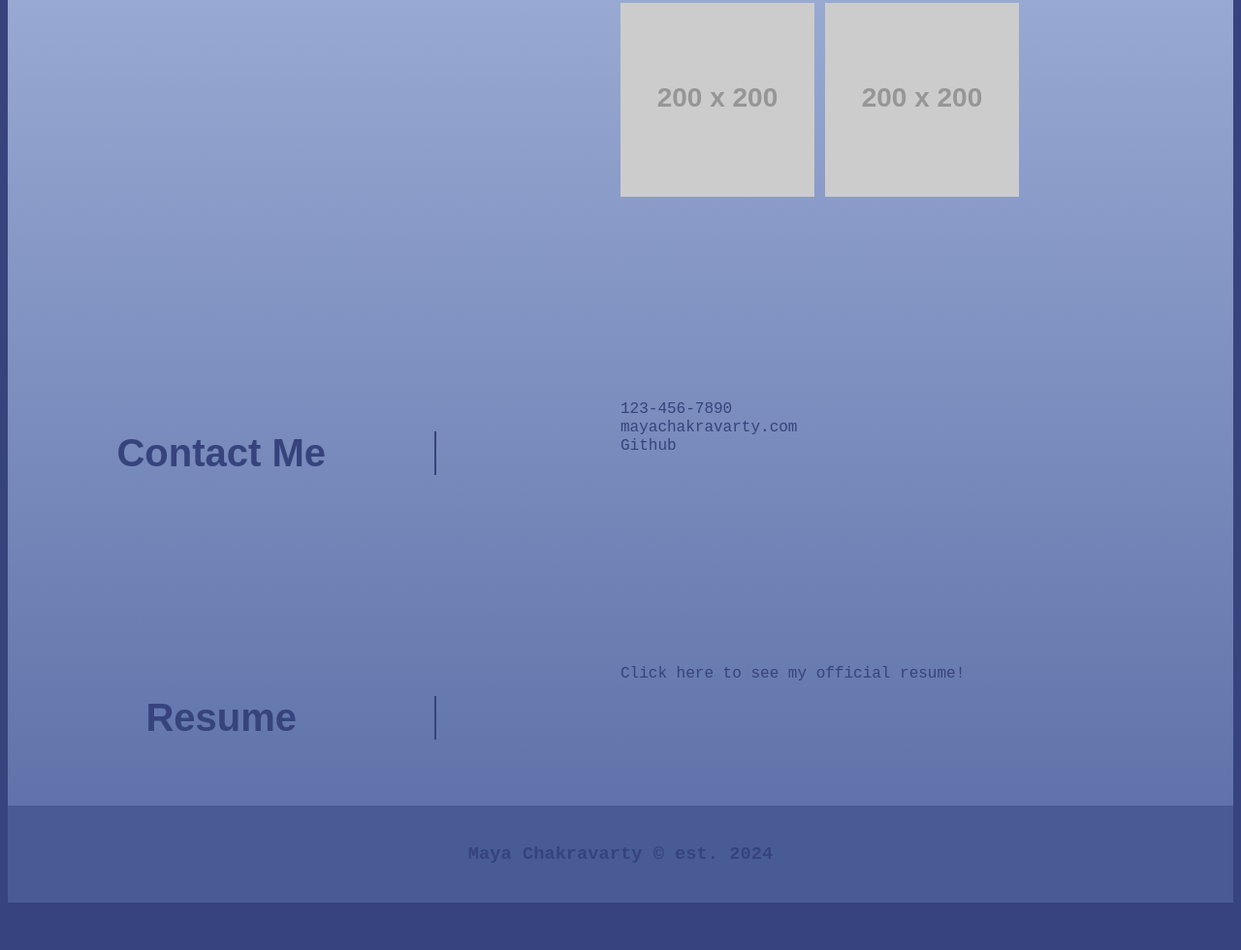
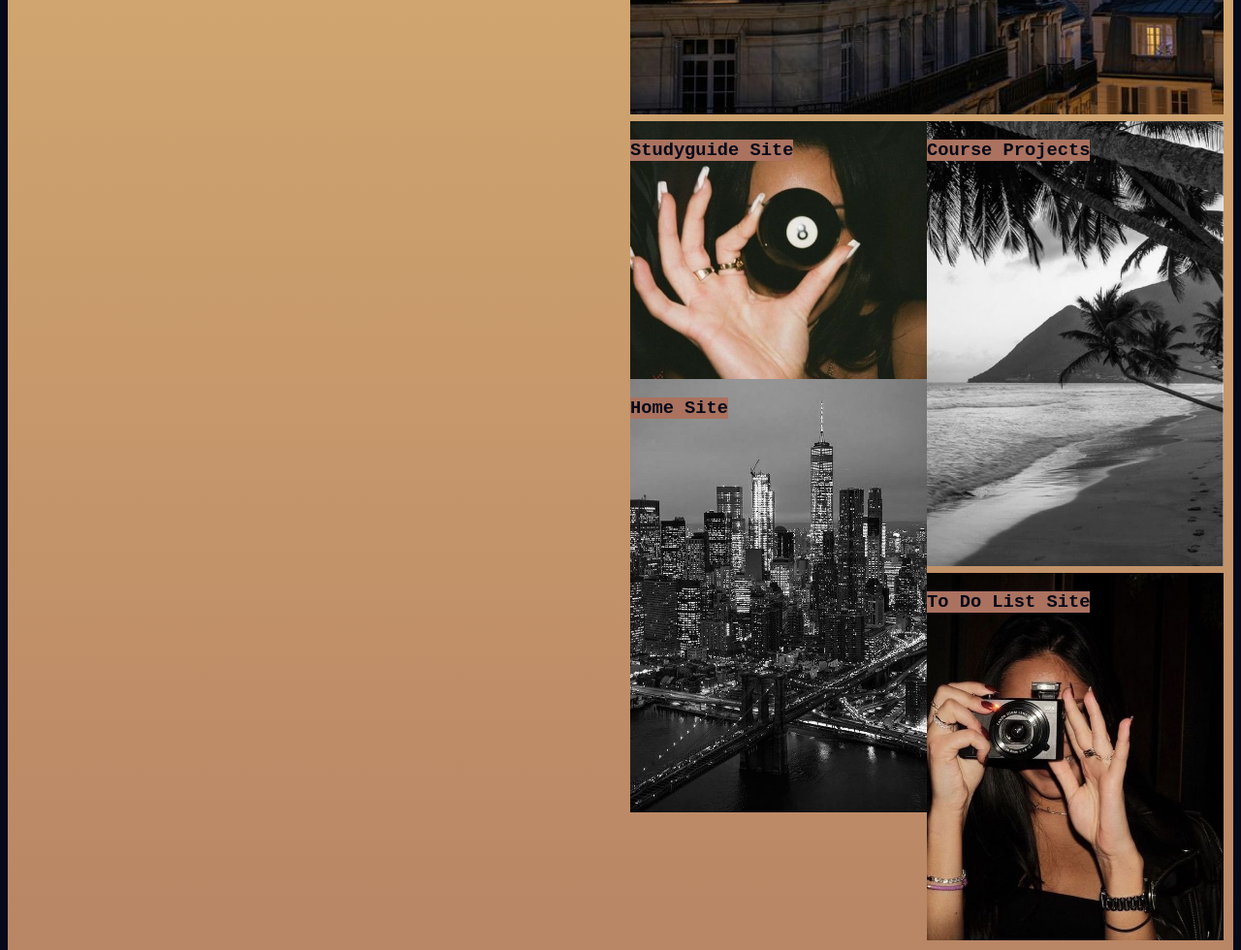
Before and after one commit to mayachakra/css-portfolio-hw2, a plain HTML site: page index.html in a window 1280 px wide. Shown: the part 1361-2341 px from the top of the page at 97% size. Before the commit the page ends 2300 px from the top, so only its background shows below. Drawn offline with Linux system fonts and the light colour scheme; placeholder pictures from the web are drawn by us.

Commit message:
changes made to html and css images for work

```diff
--- a/index.html
+++ b/index.html
@@ -21,19 +21,12 @@
     <a href="#resume">Resume</a>
   </nav>
   <div id="placeholder">
-    <div class="container">
        <section class="placeholder">
-        <div class="row">
-           <div class="col-0">
-            <img src="https://via.placeholder.com/200" alt="placeholder image"/>
-           </div>
-        </div>
-        </section>
+      </section>
    </div>
-</div>
   <!-- Body -->
   <main>
-    <!-- Product Cards products-->
+    <!-- Portfolio Sections-->
     <div class="portfolioSelection">
         <div id="aboutme">
             <div class="container">
@@ -62,13 +55,38 @@
                     <h1 class="subtitle"><strong>Work</strong></h1>
                    </div>
                    <div class="col-1">
-                    <h3>
-                     <img src="https://via.placeholder.com/200" alt="placeholder image"/>
-                     <img src="https://via.placeholder.com/200" alt="placeholder image"/>
-                     <img src="https://via.placeholder.com/200" alt="placeholder image"/>
-                     <img src="https://via.placeholder.com/200" alt="placeholder image"/>
-                     <img src="https://via.placeholder.com/200" alt="placeholder image"/>
-                  </h3>
+                    <div class="grid-container">
+                     <div class="images">
+                        <h3>First Project</h3>
+                        <a href="https://github.com/mayachakra/first-day-repo" target="_blank">
+                           <img src="paris.jpg" alt="parisian architecture with eiffel tower behind building"/>
+                        </a>
+                       </div>
+                       <div class="images">
+                        <h3>Studyguide Site</h3>
+                        <a href="https://github.com/mayachakra/prework-study-guide" target="_blank">
+                           <img src="8ballgirl.jpg" alt="girl holding 8ball in front of her eye"/>
+                        </a>
+                       </div>
+                       <div class="images">
+                        <h3>Course Projects</h3>
+                        <a href="https://github.com/mayachakra/mayachakra.github.io" target="_blank">
+                           <img src="beach.jpg" alt="black and white image of beach with palm trees"/>
+                        </a>
+                        </div>
+                     <div class="images">
+                        <h3>Home Site</h3>
+                        <a href="https://mayachakravarty.com/" target="_blank">
+                           <img src="nyc.jpg" alt="black and white image of manhattan"/>
+                        </a>
+                     </div>
+                     <div class="images">
+                        <h3>To Do List Site</h3>
+                        <a href="https://mayachakravarty.com/toDoList/toDoList.html" target="_blank">
+                           <img src="cameragirl.jpg" alt="girl with camera in front of her face"/>
+                        </a>
+                     </div>
+                  </div>
                 </div>
                 </div>
                 </section>
@@ -84,7 +102,7 @@
                    <div class="col-1">
                     <a>123-456-7890</a>
                     <br>
-                   <a href="mayachakravarty.com" target="_blank"> mayachakravarty.com</a>
+                   <a href="https://mayachakravarty.com/" target="_blank"> mayachakravarty.com</a>
                    <br>
                    <a href="https://github.com/mayachakra" target="_blank"> Github</a>
                 </div>
@@ -106,12 +124,8 @@
                 </section>
            </div>
         </div>
-
-
-
     </div>
   </main>
-
   <!-- Footer -->
   <footer>
     <h3>
--- a/style.css
+++ b/style.css
@@ -1,9 +1,8 @@
 :root{
-    --dark: rgb(54, 67, 124);
-    --light:rgb(124, 155, 228);
-    --medium:rgb(72, 92, 147);
-    --lmedium:rgb(95, 115, 170);
-    --xlight:rgb(203, 217, 246);
+    --dark: rgb(6, 9, 25);
+    --medium:rgb(147, 72, 72);
+    --lmedium:rgb(170, 114, 95);
+    --xlight:rgb(228, 192, 120);
     --titlefont: arial;
     --mainfont: monospace;
     --radius: 50px;
@@ -59,7 +58,7 @@
 
   nav {
     display: flex;
-    background-color: var(--light);
+    background-color: var(--medium);
     align-items: center;
     justify-content: flex-end;
   }
@@ -94,12 +93,11 @@
   }
 
   .placeholder {
-    flex: 1;
-    background: linear-gradient(var(--dark),var(--light));
-    padding: 50px;
-    display: flex;
-    flex-wrap: wrap;
-    justify-content: space-evenly;
+    background-image: url(flowers.jpg);
+    background-position: center;
+    background-repeat: no-repeat;
+    background-size:cover;
+    height:300px;
   }
 
   @media screen and (max-width: 768px) {
@@ -135,3 +133,48 @@
   .subtitle{
     border-right: 2px solid var(--dark);
   }
+
+  .grid-container{
+    display: grid;
+    grid-template-columns: repeat(2, 1fr);
+    padding:10px;
+  }
+  .images{
+    width:100%;
+  }
+  #work h3{
+    position: absolute;
+    color:var(--dark);
+    background-color: var(--lmedium);
+    z-index: 1;
+  }
+  #work img:hover{
+    filter: brightness(125%);
+    box-shadow: 0 0 50px var(--dark);
+  }
+  #work .images{
+    width:100%
+  }
+  #work img{
+    width:100%;
+    height:auto;
+    transition: all 0.5s ease-in-out;
+  }
+  #work .images:first-child{
+    grid-column: 1 / span 2; /*will span one image across both columns*/
+  }
+  #work .images:nth-child(3),
+  #work .images:nth-child(4){
+    grid-column:span 1;
+  }
+  #work .images:nth-child(5),
+  #work .images:nth-child(6){
+    grid-column:span 1;
+    grid-row:span 2; /*goes up to 6 bc the first one takes up both columns*/
+  }
+  #work .images:nth-child(4){
+    margin-top: -200px;
+  }
+  a{
+    font-size: 24px;
+  }
```
Also changed, not shown: 8ballgirl.jpg (added), beach.jpg (added), cameragirl.jpg (added), flowers.jpg (added), nyc.jpg (added), paris.jpg (added).
